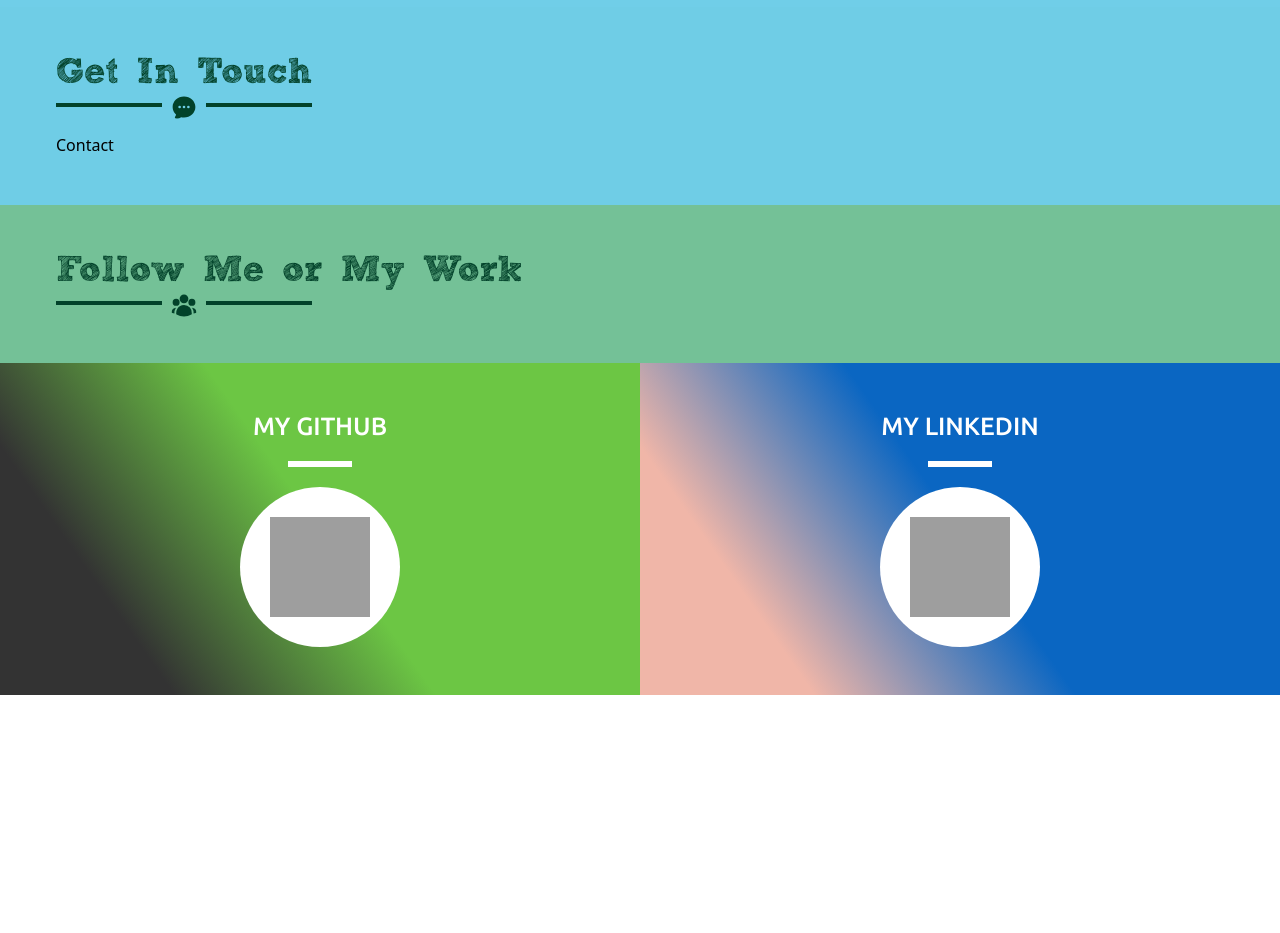
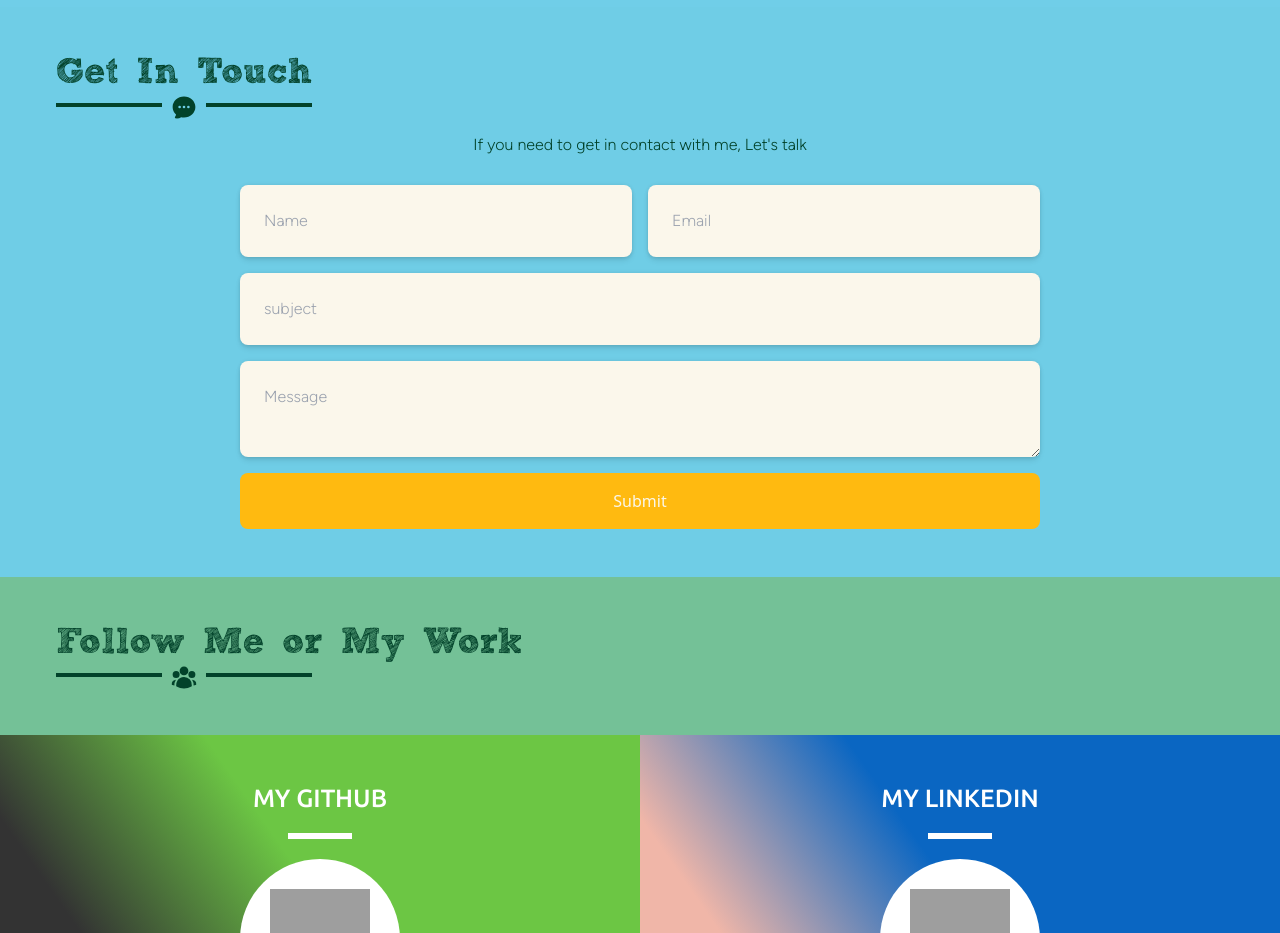
Before and after one commit to acmb/portfolio-sanity, a Next.js app: page / in a window 1280 px wide. Shown: the part 7583-8516 px from the top of the page. Before the commit the page ends 8278 px from the top, so only its background shows below. Built offline with nearby package versions, Linux system fonts and the light colour scheme; grey boxes are pictures that could not be loaded.

Commit message:
ADD: form to contact region

```diff
--- /dev/null
+++ b/components/Form/Form.component.tsx
@@ -0,0 +1,82 @@
+"use client"
+
+import {
+  SubmitHandler,
+  useForm
+} from "react-hook-form"
+import React, {
+  useEffect,
+  useState
+} from "react"
+
+import styles from "@/regions/Contact/Contact.module.scss"
+
+type Inputs = {
+  name: string
+  email: string
+  message: string
+  subject: string
+}
+
+type Props = {}
+
+export default function Contact({}: Props) {
+  const [clientRendered, setClientRendered] = useState(false)
+
+  const {
+    handleSubmit,
+    register
+  } = useForm<Inputs>()
+  const onSubmit: SubmitHandler<Inputs> = formData => {
+    window.location.href = `mailto:rejaur-rahman@hotmail.co.uk?subject=${formData.subject}&body=Hi my name is ${formData.name}. ${formData.message}`
+  }
+
+  useEffect(() => {
+    setClientRendered(true)
+  }, [])
+
+  return (
+    <>
+      <p className={`text-center mb-7 font-light ${styles.copy}`}>
+        If you need to get in contact with me, Let&apos;s talk
+      </p>
+      {clientRendered && (
+        <form
+          className={`flex w-full ${styles.form}`}
+          onSubmit={handleSubmit(onSubmit)}
+        >
+          <div className={`flex ${styles.group}`}>
+            <input
+              className={`mb-4 p-6 font-light rounded-lg ${styles.input}`}
+              placeholder="Name"
+              type="text"
+              {...register("name")}
+            />
+            <input
+              className={`mb-4 p-6 font-light rounded-lg ${styles.input}`}
+              placeholder="Email"
+              type="email"
+              {...register("email")}
+            />
+          </div>
+          <input
+            className={`mb-4 p-6 font-light rounded-lg ${styles.input}`}
+            placeholder="subject"
+            type="text"
+            {...register("subject")}
+          />
+          <textarea
+            className={`mb-4 p-6 font-light rounded-lg ${styles.textarea}`}
+            placeholder="Message"
+            {...register("message")}
+          />
+          <button
+            className={`p-4 font-light rounded-lg ${styles.button}`}
+          >
+            Submit
+          </button>
+        </form>
+      )}
+    </>
+  )
+}
--- a/regions/Contact/Contact.component.tsx
+++ b/regions/Contact/Contact.component.tsx
@@ -3,6 +3,7 @@
 import { ChatBubbleOvalLeftEllipsisIcon } from "@heroicons/react/24/solid"
 
 import Container from "@/components/Container/Container.component"
+import Form from "@/components/Form/Form.component"
 import HeadingDivider from "@/components/HeadingDivider/HeadingDivider.component"
 import Section from "@/components/Section/Section.component"
 
@@ -19,8 +20,10 @@
         icon={<ChatBubbleOvalLeftEllipsisIcon />}
         title="Get In Touch"
       />
-      <Container>
-        <p>Contact</p>
+      <Container
+        containerClassName={`flex items-center ${styles.container}`}
+      >
+        <Form />
       </Container>
     </Section>
   )
--- a/regions/Contact/Contact.module.scss
+++ b/regions/Contact/Contact.module.scss
@@ -4,8 +4,56 @@
   background-color: styles.$sky-blue;
 }
 
-.containerWrapper {
+.container,
+.form {
+  flex-flow: column;
+}
+
+.form {
+  max-width: styles.px-to-rem(800);
+}
+
+.copy {
+  font-family: styles.$font-figtree;
+  color: styles.$british-racing-green;
+}
+
+.input,
+.textarea {
+  box-shadow: 0 0 styles.px-to-rem(4) rgba(styles.$chinese-black, 0.08), 0px styles.px-to-rem(4) styles.px-to-rem(6) styles.px-to-rem(-1) rgba(styles.$chinese-black, 0.1), 0 styles.px-to-rem(2) styles.px-to-rem(4) styles.px-to-rem(-1) rgba(styles.$chinese-black, 0.06);
+  font-family: styles.$font-figtree;
+  background-color: styles.$seashell;
+  border-color: styles.$spanish-yellow;
+  color: styles.$sky-blue;
+}
+
+.group {
+  @include styles.breakpoint(max-width, desktop) {
+    flex-flow: column;
+  }
+
   @include styles.breakpoint(min-width, desktop) {
-    display: flex;
+    justify-content: flex-start;
+  }
+
+  .input {
+    @include styles.breakpoint(min-width, desktop) {
+      width: calc(50% - styles.$global-spacing-xxs * 2);
+    }
+
+    + .input {
+      margin-left: styles.px-to-rem(16);
+    }
   }
 }
+
+.button {
+  color: styles.$seashell;
+  background-color: styles.$spanish-yellow;
+  transition: all 300ms ease-in-out;
+
+  &:hover {
+    color: styles.$white;
+    background-color: darken(styles.$spanish-yellow, 10%);
+  }
+}
```
